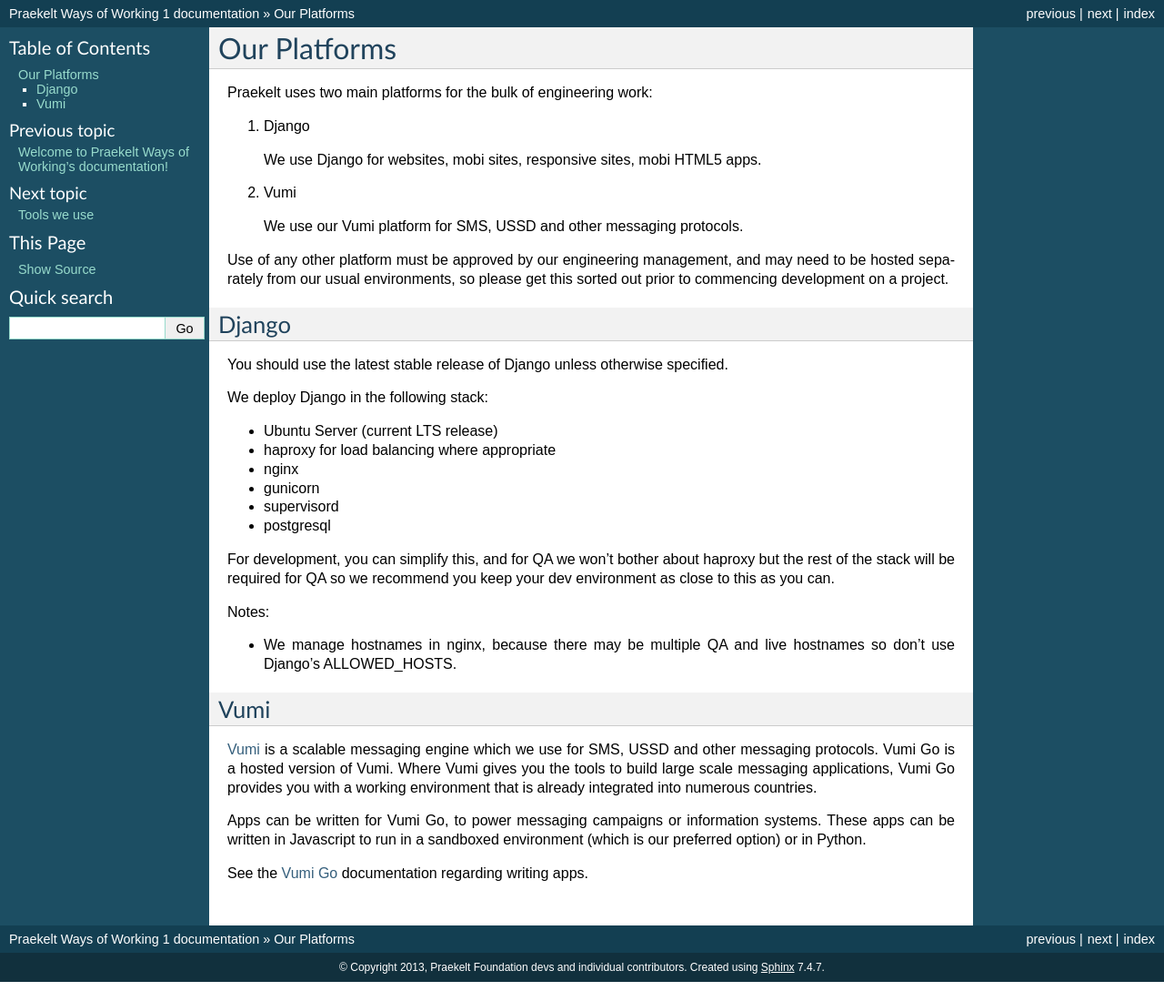
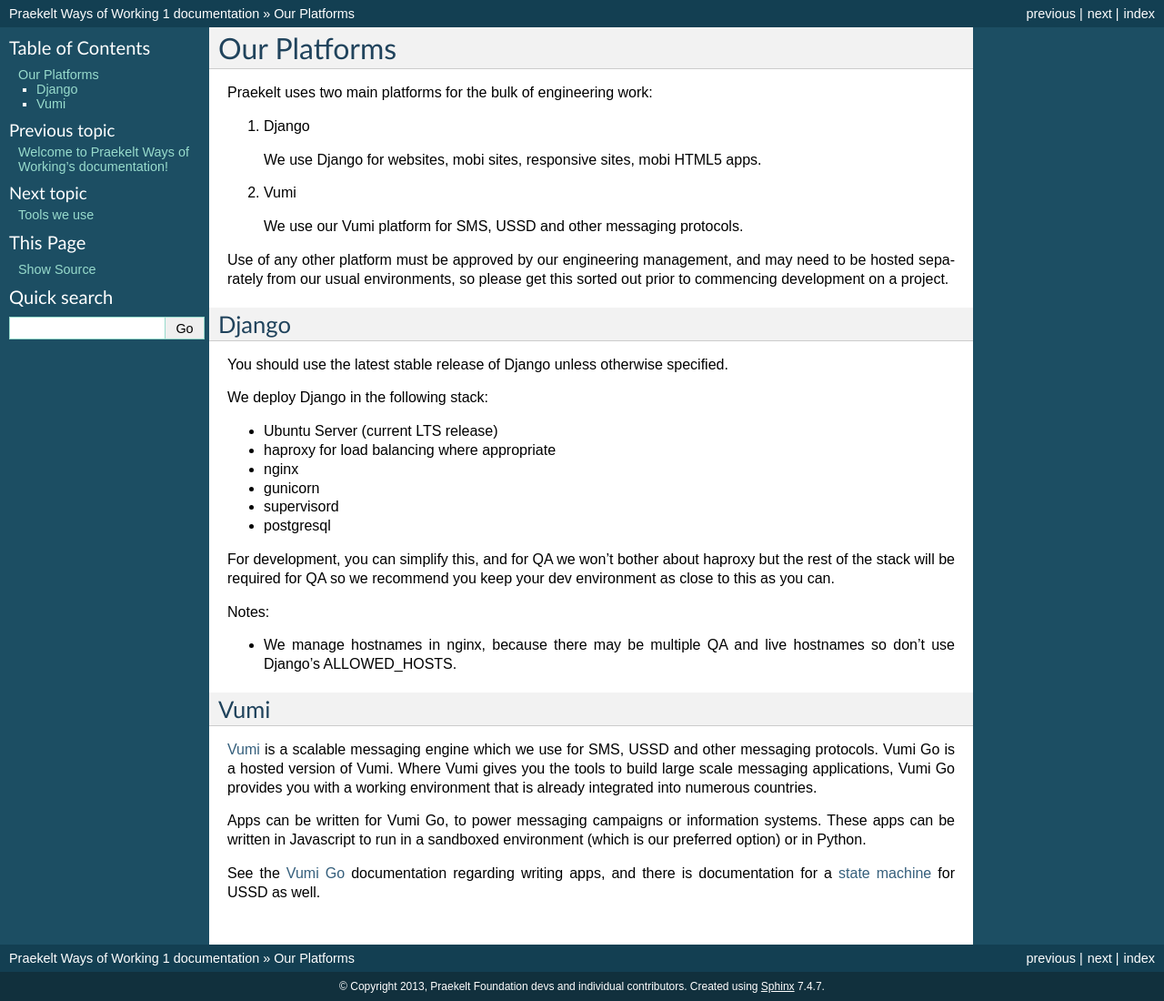
Before and after one commit to praekeltfoundation/ways-of-working, a Sphinx documentation site: the page built from docs/platforms.rst, in a window 1280 px wide. Shown: the whole page at 91% size. Built offline with Sphinx 7.4.7, drawn with Linux system fonts in a browser that asks for light colours; before the commit the page ends 1079 px from its top, so only the background shows below that.

Commit message:
State machine doc URL added.
http://vumi-jssandbox-toolkit.readthedocs.org/en/latest/ -- Javascript sandbox toolkit docs

```diff
--- a/docs/platforms.rst
+++ b/docs/platforms.rst
@@ -51,7 +51,9 @@
 These apps can be written in Javascript to run in a sandboxed environment (which is
 our preferred option) or in Python.
 
-See the `Vumi Go`_ documentation regarding writing apps.
+See the `Vumi Go`_ documentation regarding writing apps, and there is documentation
+for a `state machine`_ for USSD as well.
 
 .. _Vumi: http://vumi.org/
 .. _Vumi Go: http://vumi-go.readthedocs.org/
+.. _state machine: http://vumi-jssandbox-toolkit.readthedocs.org/
```
